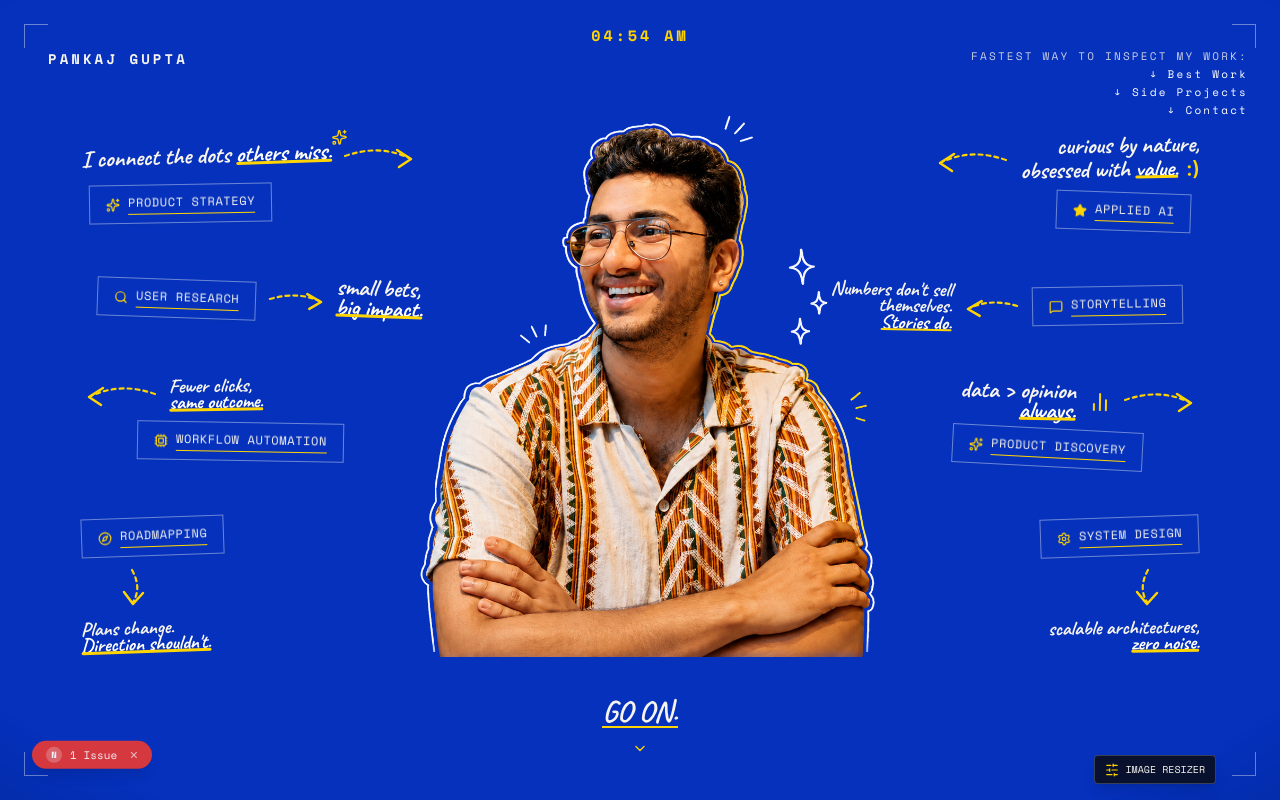
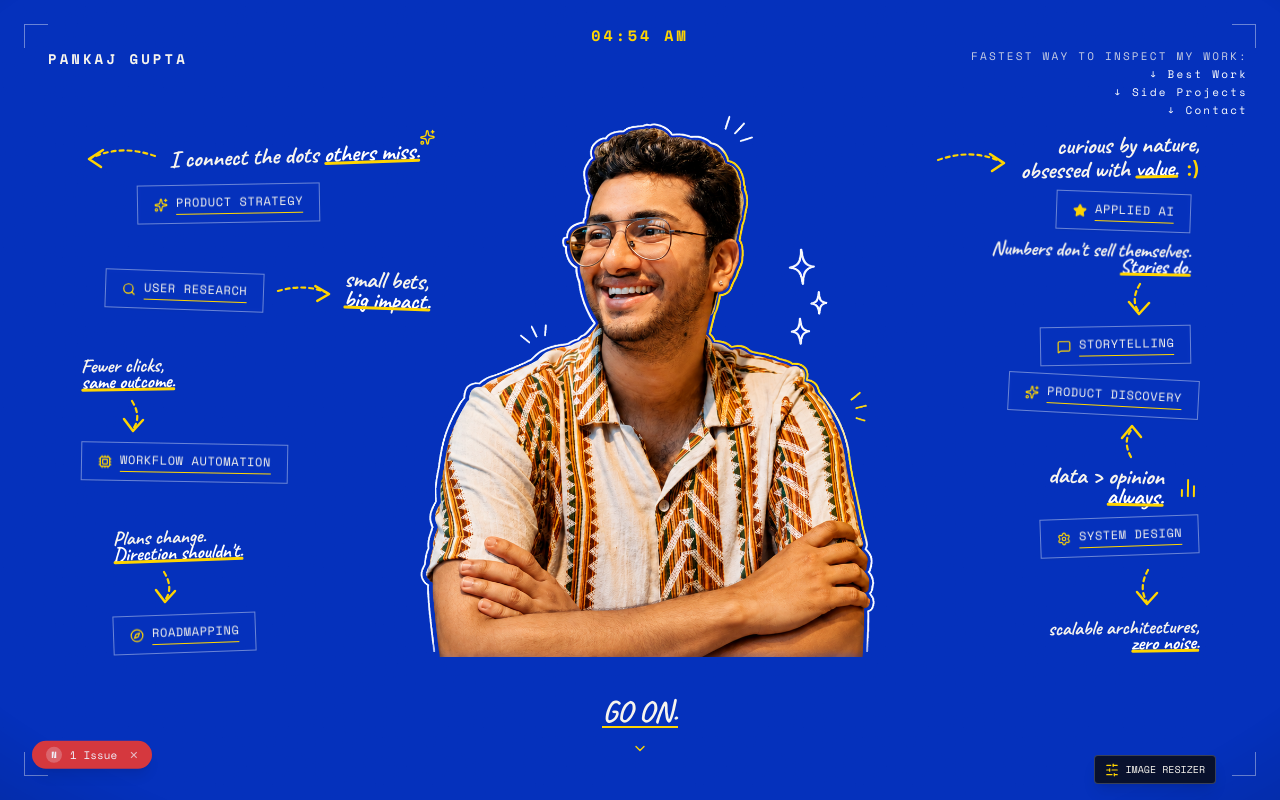
Before and after one commit to onalunchbreak/pankaj-gupta-portfolio, a Next.js app: page / in a window 1280 px wide. Shown: the top 800 px of the page. Built offline with nearby package versions, Linux system fonts and the light colour scheme.

Commit message:
fix(hero): apply precise user-directed layout for quotes, tags, and arrow orientations

```diff
--- a/src/components/sections/hero.tsx
+++ b/src/components/sections/hero.tsx
@@ -207,7 +207,7 @@ export default function Hero() {
           {/* ==================== LEFT COLUMN ==================== */}
           <div className="absolute top-[3%] bottom-[4%] left-[4%] flex w-[33%] flex-col justify-between items-start pointer-events-none">
 
-            {/* Left Pair 1: "I connect the dots others miss." -> Arrow points RIGHTWARD to Pankaj in the middle */}
+            {/* Left Pair 1: Arrow points FROM Pankaj (center) OUTWARDS to "I connect the dots others miss." */}
             <motion.div
               className="flex flex-col items-start gap-1"
               initial={{ opacity: 0, x: -20 }}
@@ -215,17 +215,17 @@ export default function Hero() {
               transition={{ delay: 0.3, duration: 0.6 }}
             >
               <div className="relative flex items-center gap-2">
+                {/* Arrow pointing FROM Pankaj (center) OUTWARD LEFT to quote */}
+                <svg className="w-20 h-10 text-[#FFD400] shrink-0" viewBox="0 0 80 36" fill="none" stroke="currentColor" strokeWidth="2.2" strokeLinecap="round" strokeLinejoin="round">
+                  <path d="M 74 18 Q 40 6 10 20" strokeDasharray="4 4" />
+                  <path d="M 22 12 L 8 21 L 20 29" strokeWidth="2.5" />
+                </svg>
                 <div className="hand-display text-2xl text-[#F7F4ED] -rotate-2 select-none">
                   I connect the dots <span className="relative inline-block text-white">others miss.<span className="absolute bottom-0 left-0 w-full h-[3px] bg-[#FFD400] rounded-full" /></span>
                   <Sparkles className="absolute -top-3 -right-4 h-4 w-4 text-[#FFD400]" />
                 </div>
-                {/* Hand-drawn arrow pointing rightward towards Pankaj in center */}
-                <svg className="w-20 h-10 text-[#FFD400] shrink-0" viewBox="0 0 80 36" fill="none" stroke="currentColor" strokeWidth="2.2" strokeLinecap="round" strokeLinejoin="round">
-                  <path d="M 6 18 Q 40 6 70 20" strokeDasharray="4 4" />
-                  <path d="M 58 12 L 72 21 L 60 29" strokeWidth="2.5" />
-                </svg>
               </div>
-              <div className="mt-1 ml-2 pointer-events-auto -rotate-1">
+              <div className="mt-1 ml-14 pointer-events-auto -rotate-1">
                 <div className="flex items-center gap-2 rounded-sm border border-white/40 bg-transparent px-4 py-2 font-mono text-[12px] uppercase tracking-wider text-[#F7F4ED] backdrop-blur-[2px] shadow-xs hover:border-[#FFD400] hover:text-[#FFD400] hover:scale-[1.03] transition-all select-none cursor-default">
                   <Sparkles className="h-3.5 w-3.5 text-[#FFD400]" />
                   <span className="border-b border-[#FFD400] pb-0.5">PRODUCT STRATEGY</span>
@@ -235,7 +235,7 @@ export default function Hero() {
 
             {/* Left Pair 2: USER RESEARCH chip -> Arrow points RIGHTWARD to "small bets, big impact." (shifted closer to Pankaj) */}
             <motion.div
-              className="ml-4 flex items-center gap-2"
+              className="ml-6 flex items-center gap-2"
               initial={{ opacity: 0, x: -20 }}
               animate={{ opacity: 1, x: 0 }}
               transition={{ delay: 0.42, duration: 0.6 }}
@@ -259,25 +259,24 @@ export default function Hero() {
               </div>
             </motion.div>
 
-            {/* Left Pair 3: Arrow points OUTWARDS from Pankaj in middle towards "Fewer clicks, same outcome." */}
+            {/* Left Pair 3: "Fewer clicks, same outcome." -> Direct arrow down to WORKFLOW AUTOMATION chip */}
             <motion.div
               className="flex flex-col items-start gap-1"
               initial={{ opacity: 0, x: -20 }}
               animate={{ opacity: 1, x: 0 }}
               transition={{ delay: 0.54, duration: 0.6 }}
             >
-              <div className="flex items-center gap-2">
-                {/* Hand-drawn arrow coming from Pankaj (center) pointing leftward to quote */}
-                <svg className="w-20 h-10 text-[#FFD400] shrink-0" viewBox="0 0 80 36" fill="none" stroke="currentColor" strokeWidth="2.2" strokeLinecap="round" strokeLinejoin="round">
-                  <path d="M 74 18 Q 40 6 10 20" strokeDasharray="4 4" />
-                  <path d="M 22 12 L 8 21 L 20 29" strokeWidth="2.5" />
-                </svg>
               <div className="hand-display text-xl text-[#F7F4ED] -rotate-1 select-none">
                 Fewer clicks,<br />
                 <span className="relative inline-block text-white">same outcome.<span className="absolute bottom-0 left-0 w-full h-[2.5px] bg-[#FFD400] rounded-full" /></span>
               </div>
+              <div className="ml-8 my-0.5">
+                <svg className="w-10 h-10 text-[#FFD400] shrink-0" viewBox="0 0 38 40" fill="none" stroke="currentColor" strokeWidth="2.2" strokeLinecap="round" strokeLinejoin="round">
+                  <path d="M 18 4 Q 28 20 19 32" strokeDasharray="4 4" />
+                  <path d="M 10 22 L 19 34 L 29 23" strokeWidth="2.5" />
+                </svg>
               </div>
-              <div className="mt-1 ml-14 pointer-events-auto rotate-1">
+              <div className="pointer-events-auto rotate-1">
                 <div className="flex items-center gap-2 rounded-sm border border-white/40 bg-transparent px-4 py-2 font-mono text-[12px] uppercase tracking-wider text-[#F7F4ED] backdrop-blur-[2px] shadow-xs hover:border-[#FFD400] hover:text-[#FFD400] hover:scale-[1.03] transition-all select-none cursor-default">
                   <Cpu className="h-3.5 w-3.5 text-[#FFD400]" />
                   <span className="border-b border-[#FFD400] pb-0.5">WORKFLOW AUTOMATION</span>
@@ -285,29 +284,28 @@ export default function Hero() {
               </div>
             </motion.div>
 
-            {/* Left Pair 4: ROADMAPPING chip on TOP -> Arrow points DOWNWARDS to "Plans change. Direction shouldn't." below */}
+            {/* Left Pair 4: Shifted slightly rightward (closer to Pankaj), arrow pointing to ROADMAPPING */}
             <motion.div
-              className="flex flex-col items-start gap-1"
+              className="ml-8 flex flex-col items-start gap-1"
               initial={{ opacity: 0, x: -20 }}
               animate={{ opacity: 1, x: 0 }}
               transition={{ delay: 0.65, duration: 0.6 }}
             >
+              <div className="hand-display text-xl text-[#F7F4ED] -rotate-2 select-none">
+                Plans change.<br />
+                <span className="relative inline-block text-white">Direction shouldn't.<span className="absolute bottom-0 left-0 w-full h-[2.5px] bg-[#FFD400] rounded-full" /></span>
+              </div>
+              <div className="ml-8 my-0.5">
+                <svg className="w-10 h-10 text-[#FFD400] shrink-0" viewBox="0 0 38 40" fill="none" stroke="currentColor" strokeWidth="2.2" strokeLinecap="round" strokeLinejoin="round">
+                  <path d="M 18 4 Q 28 20 19 32" strokeDasharray="4 4" />
+                  <path d="M 10 22 L 19 34 L 29 23" strokeWidth="2.5" />
+                </svg>
+              </div>
               <div className="pointer-events-auto -rotate-2">
                 <div className="flex items-center gap-2 rounded-sm border border-white/40 bg-transparent px-4 py-2 font-mono text-[12px] uppercase tracking-wider text-[#F7F4ED] backdrop-blur-[2px] shadow-xs hover:border-[#FFD400] hover:text-[#FFD400] hover:scale-[1.03] transition-all select-none cursor-default">
                   <Compass className="h-3.5 w-3.5 text-[#FFD400]" />
                   <span className="border-b border-[#FFD400] pb-0.5">ROADMAPPING</span>
                 </div>
-              </div>
-              {/* Hand-drawn arrow pointing downwards from chip to quote */}
-              <div className="ml-8 my-1">
-                <svg className="w-10 h-12 text-[#FFD400] shrink-0" viewBox="0 0 38 48" fill="none" stroke="currentColor" strokeWidth="2.2" strokeLinecap="round" strokeLinejoin="round">
-                  <path d="M 18 6 Q 28 24 19 38" strokeDasharray="4 4" />
-                  <path d="M 10 28 L 19 40 L 29 29" strokeWidth="2.5" />
-                </svg>
-              </div>
-              <div className="hand-display text-xl text-[#F7F4ED] -rotate-2 select-none">
-                Plans change.<br />
-                <span className="relative inline-block text-white">Direction shouldn't.<span className="absolute bottom-0 left-0 w-full h-[2.5px] bg-[#FFD400] rounded-full" /></span>
               </div>
             </motion.div>
           </div>
@@ -316,7 +314,7 @@ export default function Hero() {
           {/* ==================== RIGHT COLUMN ==================== */}
           <div className="absolute top-[3%] bottom-[4%] right-[4%] flex w-[33%] flex-col justify-between items-end text-right pointer-events-none">
 
-            {/* Right Pair 1: "curious by nature, obsessed with value. :)" -> Arrow points LEFTWARD to Pankaj in the middle */}
+            {/* Right Pair 1: Arrow points FROM Pankaj's head (doodle lines) OUTWARD to "curious by nature, obsessed with value. :)" */}
             <motion.div
               className="flex flex-col items-end gap-1 text-right"
               initial={{ opacity: 0, x: 20 }}
@@ -324,10 +322,10 @@ export default function Hero() {
               transition={{ delay: 0.35, duration: 0.6 }}
             >
               <div className="relative flex items-center gap-2">
-                {/* Hand-drawn arrow pointing leftward towards Pankaj in center */}
+                {/* Arrow coming from Pankaj's head pointing OUTWARD RIGHT to quote */}
                 <svg className="w-20 h-10 text-[#FFD400] shrink-0" viewBox="0 0 80 36" fill="none" stroke="currentColor" strokeWidth="2.2" strokeLinecap="round" strokeLinejoin="round">
-                  <path d="M 74 18 Q 40 6 10 20" strokeDasharray="4 4" />
-                  <path d="M 22 12 L 8 21 L 20 29" strokeWidth="2.5" />
+                  <path d="M 6 18 Q 40 6 70 20" strokeDasharray="4 4" />
+                  <path d="M 58 12 L 72 21 L 60 29" strokeWidth="2.5" />
                 </svg>
                 <div className="hand-display text-2xl text-[#F7F4ED] -rotate-1 select-none">
                   curious by nature,<br />
@@ -343,9 +341,9 @@ export default function Hero() {
               </div>
             </motion.div>
 
-            {/* Right Pair 2: "Numbers don't sell themselves. Stories do." (closer to Pankaj) <- Arrow <- STORYTELLING chip */}
+            {/* Right Pair 2: "Numbers don't sell themselves. Stories do." placed ABOVE STORYTELLING chip */}
             <motion.div
-              className="mr-4 flex items-center gap-2 text-right"
+              className="mr-2 flex flex-col items-end gap-1 text-right"
               initial={{ opacity: 0, x: 20 }}
               animate={{ opacity: 1, x: 0 }}
               transition={{ delay: 0.48, duration: 0.6 }}
@@ -354,13 +352,13 @@ export default function Hero() {
                 Numbers don't sell themselves.<br />
                 <span className="relative inline-block text-white">Stories do.<span className="absolute bottom-0 left-0 w-full h-[2.5px] bg-[#FFD400] rounded-full" /></span>
               </div>
-
-              {/* Hand-drawn arrow from STORYTELLING chip pointing left to quote */}
-              <svg className="w-16 h-8 text-[#FFD400] shrink-0" viewBox="0 0 65 28" fill="none" stroke="currentColor" strokeWidth="2.2" strokeLinecap="round" strokeLinejoin="round">
-                <path d="M 58 14 Q 32 6 10 16" strokeDasharray="4 4" />
-                <path d="M 22 9 L 8 17 L 20 24" strokeWidth="2.5" />
+              {/* Arrow pointing down from quote to STORYTELLING chip */}
+              <div className="mr-8 my-0.5">
+                <svg className="w-10 h-10 text-[#FFD400] shrink-0" viewBox="0 0 38 40" fill="none" stroke="currentColor" strokeWidth="2.2" strokeLinecap="round" strokeLinejoin="round">
+                  <path d="M 20 4 Q 10 20 19 32" strokeDasharray="4 4" />
+                  <path d="M 9 22 L 19 34 L 29 23" strokeWidth="2.5" />
                 </svg>
-
+              </div>
               <div className="pointer-events-auto -rotate-1">
                 <div className="flex items-center gap-2 rounded-sm border border-white/40 bg-transparent px-4 py-2 font-mono text-[12px] uppercase tracking-wider text-[#F7F4ED] backdrop-blur-[2px] shadow-xs hover:border-[#FFD400] hover:text-[#FFD400] hover:scale-[1.03] transition-all select-none cursor-default">
                   <MessageSquare className="h-3.5 w-3.5 text-[#FFD400]" />
@@ -369,32 +367,32 @@ export default function Hero() {
               </div>
             </motion.div>
 
-            {/* Right Pair 3: Arrow points OUTWARDS from Pankaj in middle towards "data > opinion, always." */}
+            {/* Right Pair 3: PRODUCT DISCOVERY chip ON TOP, "data > opinion, always." BELOW it, Arrow pointing UPWARDS to tag */}
             <motion.div
               className="flex flex-col items-end gap-1 text-right"
               initial={{ opacity: 0, x: 20 }}
               animate={{ opacity: 1, x: 0 }}
               transition={{ delay: 0.58, duration: 0.6 }}
             >
-              <div className="flex items-center gap-2">
+              <div className="pointer-events-auto rotate-3">
+                <div className="flex items-center gap-2 rounded-sm border border-white/40 bg-transparent px-4 py-2 font-mono text-[12px] uppercase tracking-wider text-[#F7F4ED] backdrop-blur-[2px] shadow-xs hover:border-[#FFD400] hover:text-[#FFD400] hover:scale-[1.03] transition-all select-none cursor-default">
+                  <Sparkles className="h-3.5 w-3.5 text-[#FFD400]" />
+                  <span className="border-b border-[#FFD400] pb-0.5">PRODUCT DISCOVERY</span>
+                </div>
+              </div>
+              {/* Arrow pointing UPWARDS from quote to PRODUCT DISCOVERY tag */}
+              <div className="mr-12 my-0.5">
+                <svg className="w-10 h-10 text-[#FFD400] shrink-0" viewBox="0 0 38 40" fill="none" stroke="currentColor" strokeWidth="2.2" strokeLinecap="round" strokeLinejoin="round">
+                  <path d="M 19 36 Q 10 20 20 8" strokeDasharray="4 4" />
+                  <path d="M 10 17 L 20 5 L 29 16" strokeWidth="2.5" />
+                </svg>
+              </div>
               <div className="flex items-center gap-2 hand-display text-2xl text-[#F7F4ED] rotate-1 select-none">
                 <span>
                   data &gt; opinion<br />
                   <span className="relative inline-block text-white">always.<span className="absolute bottom-0 left-0 w-full h-[3px] bg-[#FFD400] rounded-full" /></span>
                 </span>
                 <BarChart2 className="h-6 w-6 text-[#FFD400] ml-1" />
-                </div>
-                {/* Hand-drawn arrow coming from Pankaj (center) pointing rightward to quote */}
-                <svg className="w-20 h-10 text-[#FFD400] shrink-0" viewBox="0 0 80 36" fill="none" stroke="currentColor" strokeWidth="2.2" strokeLinecap="round" strokeLinejoin="round">
-                  <path d="M 6 18 Q 40 6 70 20" strokeDasharray="4 4" />
-                  <path d="M 58 12 L 72 21 L 60 29" strokeWidth="2.5" />
-                </svg>
-              </div>
-              <div className="mt-1 mr-14 pointer-events-auto rotate-3">
-                <div className="flex items-center gap-2 rounded-sm border border-white/40 bg-transparent px-4 py-2 font-mono text-[12px] uppercase tracking-wider text-[#F7F4ED] backdrop-blur-[2px] shadow-xs hover:border-[#FFD400] hover:text-[#FFD400] hover:scale-[1.03] transition-all select-none cursor-default">
-                  <Sparkles className="h-3.5 w-3.5 text-[#FFD400]" />
-                  <span className="border-b border-[#FFD400] pb-0.5">PRODUCT DISCOVERY</span>
-                </div>
               </div>
             </motion.div>
 
```
Lines whose indentation alone changed are shown as unchanged.
